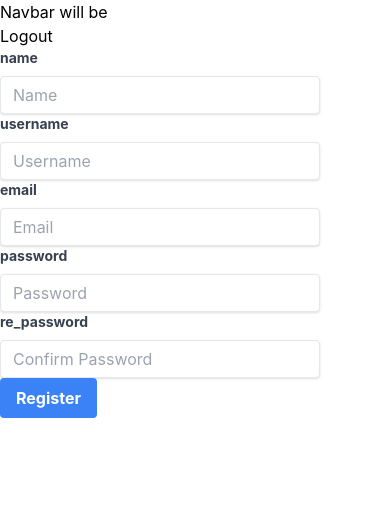
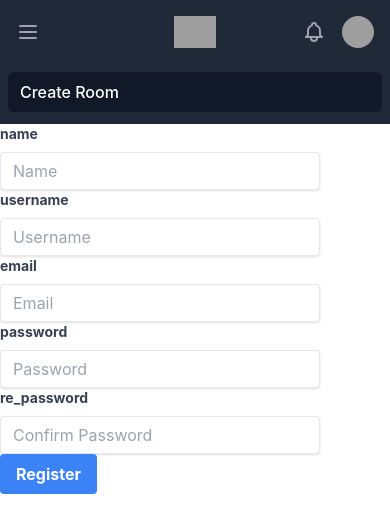
Before and after one commit to KarolBautrel/Say-It-Social, a React (Create React App) app in the folder frontend/: page /register in a window 390 px wide. Shown: the top 532 px of the page. Built offline with nearby package versions, Linux system fonts and the light colour scheme; grey boxes are pictures that could not be loaded.

Commit message:
Added navbar and started with user details

```diff
--- a/frontend/src/Routings.js
+++ b/frontend/src/Routings.js
@@ -1,6 +1,6 @@
 import React from 'react';
 import { BrowserRouter as Router, Route, Routes } from 'react-router-dom';
-
+import UserDetail from './components/UserDetail';
 import RoomListPage from './pages/RoomListPage';
 import RoomPage from './pages/RoomPage';
 import Login from './components/Login';
@@ -12,6 +12,7 @@ function Routings() {
     <Router>
       <Routes>
         <Route path="/" exact element={<RoomListPage />} />
+        <Route path="/user/:id" element={<UserDetail />} />
         <Route path="/room/:id" element={<RoomPage />} />
         <Route path="/create_room" element={<CreateRoom />} />
         <Route path="/login" element={<Login />} />
--- a/frontend/src/components/CreateRoom.js
+++ b/frontend/src/components/CreateRoom.js
@@ -1,14 +1,14 @@
 import React, { useState, useEffect } from 'react';
-
 import { newRoom } from '../components/Utils';
 import { useCookies } from 'react-cookie';
-
+import { useNavigate } from 'react-router-dom';
 function CreateRoom() {
   const [name, setName] = useState('');
   const [description, setDescription] = useState('');
   const [topicsList, setTopicsList] = useState([]);
   const [topicName, setTopicName] = useState('');
   const [token] = useCookies(['mytoken']);
+  const navigate = useNavigate();
   useEffect(() => {
     getTopic();
   }, []);
@@ -63,7 +63,9 @@ function CreateRoom() {
         />
       </div>
       <button
-        onClick={() => newRoom({ name, description, topic: topicName }, token.mytoken)}
+        onClick={() =>
+          newRoom({ name, description, topic: topicName }, token.mytoken).then(navigate('/'))
+        }
         className="bg-blue-500 hover:bg-blue-700 text-white font-bold py-2 px-4 rounded focus:outline-none focus:shadow-outline">
         Submit
       </button>
--- a/frontend/src/components/Navbar.js
+++ b/frontend/src/components/Navbar.js
@@ -2,12 +2,151 @@ import React from 'react';
 import Logout from '../components/Logout';
 const Navbar = () => {
   return (
-    <div>
-      <h1>
-        Navbar will be <Logout />
-      </h1>
-    </div>
+    <nav className="bg-gray-800">
+      <div className="max-w-7xl mx-auto px-2 sm:px-6 lg:px-8">
+        <div className="relative flex items-center justify-between h-16">
+          <div className="absolute inset-y-0 left-0 flex items-center sm:hidden">
+            <button
+              type="button"
+              className="inline-flex items-center justify-center p-2 rounded-md text-gray-400 hover:text-white hover:bg-gray-700 focus:outline-none focus:ring-2 focus:ring-inset focus:ring-white"
+              aria-controls="mobile-menu"
+              aria-expanded="false">
+              <span className="sr-only">Open main menu</span>
+
+              <svg
+                className="block h-6 w-6"
+                xmlns="http://www.w3.org/2000/svg"
+                fill="none"
+                viewBox="0 0 24 24"
+                stroke="currentColor"
+                aria-hidden="true">
+                <path
+                  strokeLinecap="round"
+                  strokeLinejoin="round"
+                  strokeWidth="2"
+                  d="M4 6h16M4 12h16M4 18h16"
+                />
+              </svg>
+
+              <svg
+                className="hidden h-6 w-6"
+                xmlns="http://www.w3.org/2000/svg"
+                fill="none"
+                viewBox="0 0 24 24"
+                stroke="currentColor"
+                aria-hidden="true">
+                <path
+                  strokeLinecap="round"
+                  strokeLinejoin="round"
+                  strokeWidth="2"
+                  d="M6 18L18 6M6 6l12 12"
+                />
+              </svg>
+            </button>
+          </div>
+          <div className="flex-1 flex items-center justify-center sm:items-stretch sm:justify-start">
+            <div className="flex-shrink-0 flex items-center">
+              <img
+                className="block lg:hidden h-8 w-auto"
+                src="https://res.cloudinary.com/dxqrl41la/image/upload/v1647070427/Logo/logo-removebg-preview_jjmcvl.jpg"
+                alt="Workflow"
+              />
+              <a href="/">
+                <img
+                  className="hidden lg:block h-8 w-auto"
+                  src="https://res.cloudinary.com/dxqrl41la/image/upload/v1647070427/Logo/logo-removebg-preview_jjmcvl.jpg"
+                  alt="Workflow"
+                />
+              </a>
+            </div>
+          </div>
+          <div className="absolute inset-y-0 right-0 flex items-center pr-2 sm:static sm:inset-auto sm:ml-6 sm:pr-0">
+            <button
+              type="button"
+              className="bg-gray-800 p-1 rounded-full text-gray-400 hover:text-white focus:outline-none focus:ring-2 focus:ring-offset-2 focus:ring-offset-gray-800 focus:ring-white">
+              <span className="sr-only">View notifications</span>
+
+              <svg
+                className="h-6 w-6"
+                xmlns="http://www.w3.org/2000/svg"
+                fill="none"
+                viewBox="0 0 24 24"
+                stroke="currentColor"
+                aria-hidden="true">
+                <path
+                  strokeLinecap="round"
+                  strokeLinejoin="round"
+                  strokeWidth="2"
+                  d="M15 17h5l-1.405-1.405A2.032 2.032 0 0118 14.158V11a6.002 6.002 0 00-4-5.659V5a2 2 0 10-4 0v.341C7.67 6.165 6 8.388 6 11v3.159c0 .538-.214 1.055-.595 1.436L4 17h5m6 0v1a3 3 0 11-6 0v-1m6 0H9"
+                />
+              </svg>
+            </button>
+
+            <div className="ml-3 relative">
+              <div>
+                <button
+                  type="button"
+                  className="bg-gray-800 flex text-sm rounded-full focus:outline-none focus:ring-2 focus:ring-offset-2 focus:ring-offset-gray-800 focus:ring-white"
+                  id="user-menu-button"
+                  aria-expanded="false"
+                  aria-haspopup="true">
+                  <span className="sr-only">Open user menu</span>
+                  <img
+                    className="h-8 w-8 rounded-full"
+                    src="https://images.unsplash.com/photo-1472099645785-5658abf4ff4e?ixlib=rb-1.2.1&ixid=eyJhcHBfaWQiOjEyMDd9&auto=format&fit=facearea&facepad=2&w=256&h=256&q=80"
+                    alt=""
+                  />
+                </button>
+              </div>
+            </div>
+          </div>
+        </div>
+      </div>
+
+      <div className="sm:hidden" id="mobile-menu">
+        <div className="px-2 pt-2 pb-3 space-y-1">
+          <a
+            href="#"
+            className="bg-gray-900 text-white block px-3 py-2 rounded-md text-base font-medium"
+            aria-current="page">
+            Create Room
+          </a>
+        </div>
+      </div>
+    </nav>
   );
 };
 
 export default Navbar;
+
+/* TO DO IN
+ <divclassName="origin-top-right absolute right-0 mt-2 w-48 rounded-md shadow-lg py-1 bg-white ring-1 ring-black ring-opacity-5 focus:outline-none"
+role="menu"
+aria-orientation="vertical"
+aria-labelledby="user-menu-button"
+tabIndex="-1">
+<a
+  href="#"
+  className="block px-4 py-2 text-sm text-gray-700"
+  role="menuitem"
+  tabIndex="-1"
+  id="user-menu-item-0">
+  Your Profile
+</a>
+<a
+  href="#"
+  className="block px-4 py-2 text-sm text-gray-700"
+  role="menuitem"
+  tabIndex="-1"
+  id="user-menu-item-1">
+  Settings
+</a>
+<a
+  href="#"
+  className="block px-4 py-2 text-sm text-gray-700"
+  role="menuitem"
+  tabIndex="-1"
+  id="user-menu-item-2">
+  Sign out
+</a>
+</divclassName=> */
--- /dev/null
+++ b/frontend/src/components/UserDetail.js
@@ -0,0 +1,23 @@
+import React, { useState, useEffect } from 'react';
+import { useParams } from 'react-router-dom';
+import { useCookies } from 'react-cookie';
+
+const UserInfo = () => {
+  const { id } = useParams();
+  const [userInfo, setUserInfo] = useState('');
+
+  useEffect(() => {
+    getUserInfo();
+  }, [id]);
+
+  const getUserInfo = async () => {
+    const response = await fetch(`/api/user/${id}`);
+    const data = await response.json();
+    setUserInfo(data);
+    console.log(data);
+  };
+
+  return <div> {userInfo.name}</div>;
+};
+
+export default UserInfo;
--- a/frontend/src/pages/RoomListPage.js
+++ b/frontend/src/pages/RoomListPage.js
@@ -4,8 +4,7 @@ import { Link } from 'react-router-dom';
 import { useNavigate } from 'react-router-dom';
 
 const RoomListPage = () => {
-  const [rooms, setRooms] = useState([]);
-  let [exactRooms, setExactRooms] = useState([]);
+  const [exactRooms, setRooms] = useState([]);
   const [topics, setTopic] = useState([]);
   const [cookies] = useCookies(['mytoken']);
   const navigate = useNavigate();
@@ -59,7 +58,7 @@ const RoomListPage = () => {
   const filterRooms = async (topic, token) => {
     const response = await fetch(`api/rooms?topic=${topic}`);
     const data = await response.json();
-    setExactRooms(data);
+    setRooms(data);
   };
 
   if (!cookies.mytoken) {
@@ -70,9 +69,22 @@ const RoomListPage = () => {
       <hr></hr>
 
       <div className="row-span-3 ">
-        <input type="text" value={searchTerm} onChange={handleChange} />
-
-        <p className="text-2xl">Topics</p>
+        <div className="flex justify-center">
+          <input
+            type="search"
+            className="form-control relative flex-auto min-w-0 block w-full px-3 py-1.5 text-base font-normal text-gray-700 bg-white bg-clip-padding border border-solid border-gray-300 rounded transition ease-in-out m-0 focus:text-gray-700 focus:bg-white focus:border-blue-600 focus:outline-none"
+            placeholder="Search Rooms"
+            aria-label="Search"
+            aria-describedby="button-addon2"
+          />
+          <button
+            className="btn inline-block px-2 py-2 border-2 border-blue-600 text-blue-600 font-medium text-xs leading-tight uppercase rounded hover:bg-black hover:bg-opacity-5 focus:outline-none focus:ring-0 transition duration-150 ease-in-out"
+            type="button"
+            id="button-addon3">
+            Search
+          </button>
+        </div>
+        <p className="text-2xl">Browse Topics</p>
         {topics &&
           topics.map((topic) => (
             <p>
@@ -86,7 +98,7 @@ const RoomListPage = () => {
         </button>
       </div>
       <div className="row-span-3 ">
-        <p className="text-2xl">Recent Rooms</p>
+        <p className="text-2xl"> Rooms</p>
         {exactRooms &&
           exactRooms.map((room) => (
             <div>
--- a/frontend/src/pages/RoomPage.js
+++ b/frontend/src/pages/RoomPage.js
@@ -2,17 +2,18 @@ import React, { useState, useEffect } from 'react';
 import { useParams } from 'react-router-dom';
 import { useCookies } from 'react-cookie';
 import { addMessage, deleteMessage } from '../components/Utils';
-
+import { Link } from 'react-router-dom';
 const RoomPage = () => {
   const { id } = useParams();
   const [room, setRoom] = useState(null);
   useEffect(() => {
-    getNote();
+    getRoom();
   }, [id]);
   const [body, setMessage] = useState('');
   const [cookies, _] = useCookies(['mytoken']);
   const [user] = useCookies(['user']);
-  const getNote = async () => {
+
+  const getRoom = async () => {
     const response = await fetch(`/api/room/${id}`);
     const data = await response.json();
     setRoom(data);
@@ -61,11 +62,15 @@ const RoomPage = () => {
       </div>
       <div className="row-span-3 ">
         <p className="text-2xl font-bold">Participants: </p>
-        {room?.participants.map((participants) => (
+        {room?.participants.map((participant) => (
           <div>
             <p className="text-small">
-              {participants.name}
-              {user.user.name === participants.name && <h> (you)</h>}
+              <Link to={`/user/${participant.id}`}>
+                <button>
+                  {participant.name}
+                  {user.user.name === participant.name && <h> (you)</h>}
+                </button>
+              </Link>
             </p>
           </div>
         ))}
```
Also changed, not shown: 2 other files (tests, documents, lock files or other folders).
